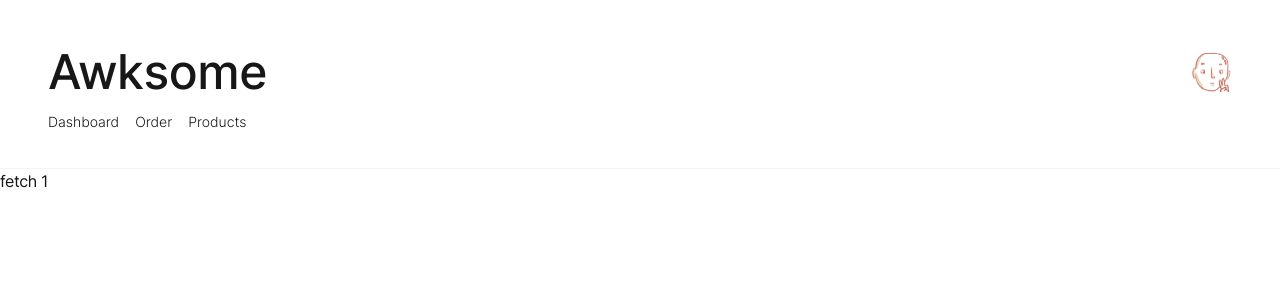
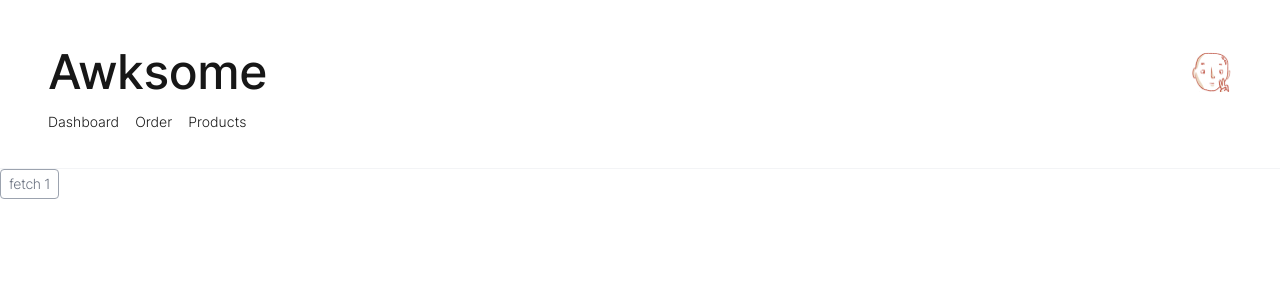
Before and after one commit to jovanhartono/awksome-inventory-management, a Next.js app: page /product/1 in a window 1280 px wide. Shown: the top 300 px of the page. Built offline with nearby package versions, Linux system fonts and the light colour scheme.

Commit message:
refactor small button class into global

```diff
--- a/styles/globals.css
+++ b/styles/globals.css
@@ -64,4 +64,8 @@
         w-full rounded p-2 tracking-tight font-normal text-sm xl:text-base border-gray-300
         read-only:bg-gray-300 read-only:border-gray-300 read-only:focus:ring-0 read-only:focus:border-gray-300 read-only:text-gray-500;
     }
+
+    .button-small {
+        @apply flex items-center border border-gray-400 hover:text-gray-700 hover:border-gray-700 basic-transition rounded py-1 px-2 text-gray-500 font-light text-sm;
+    }
 }
```
